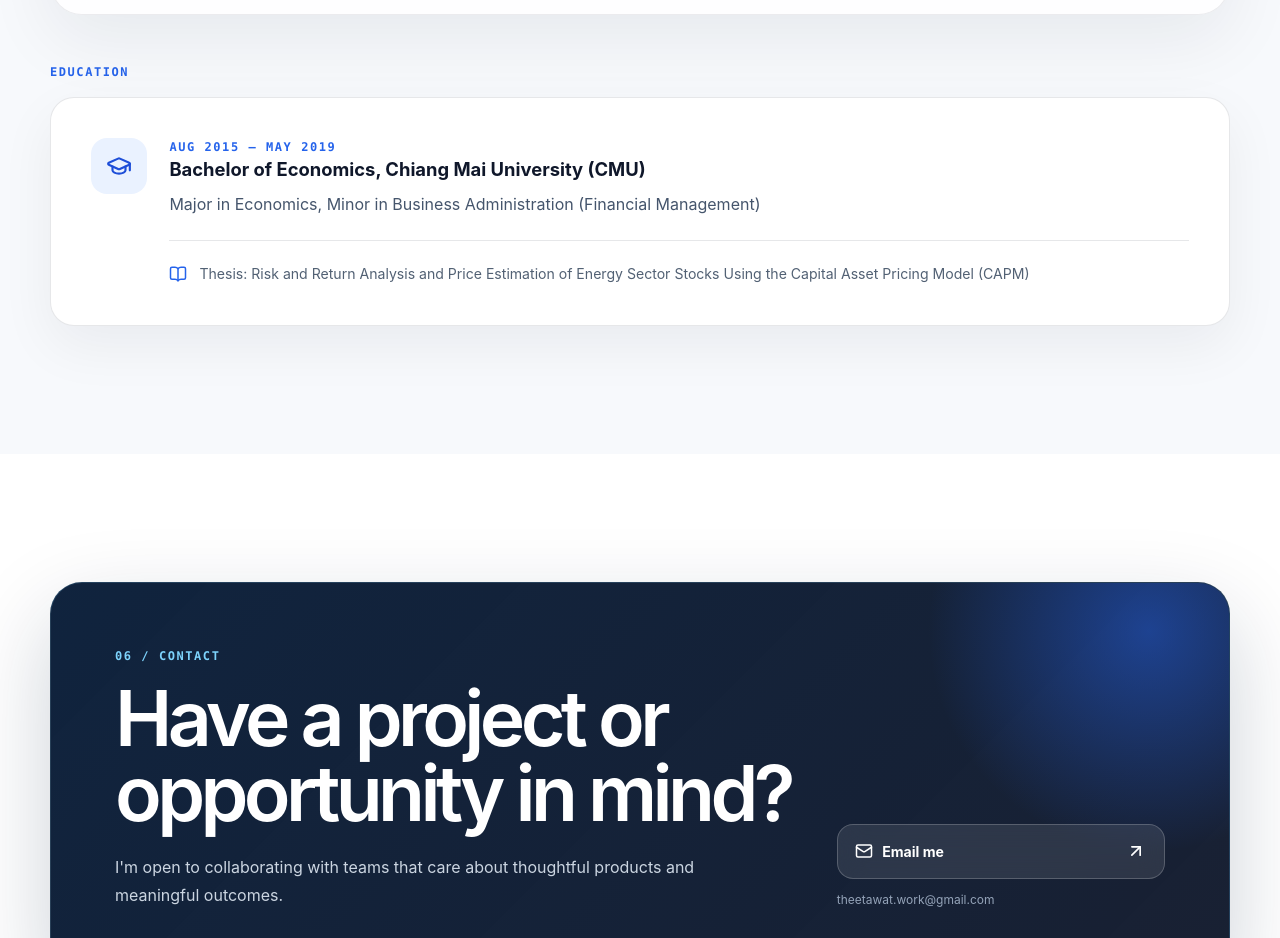
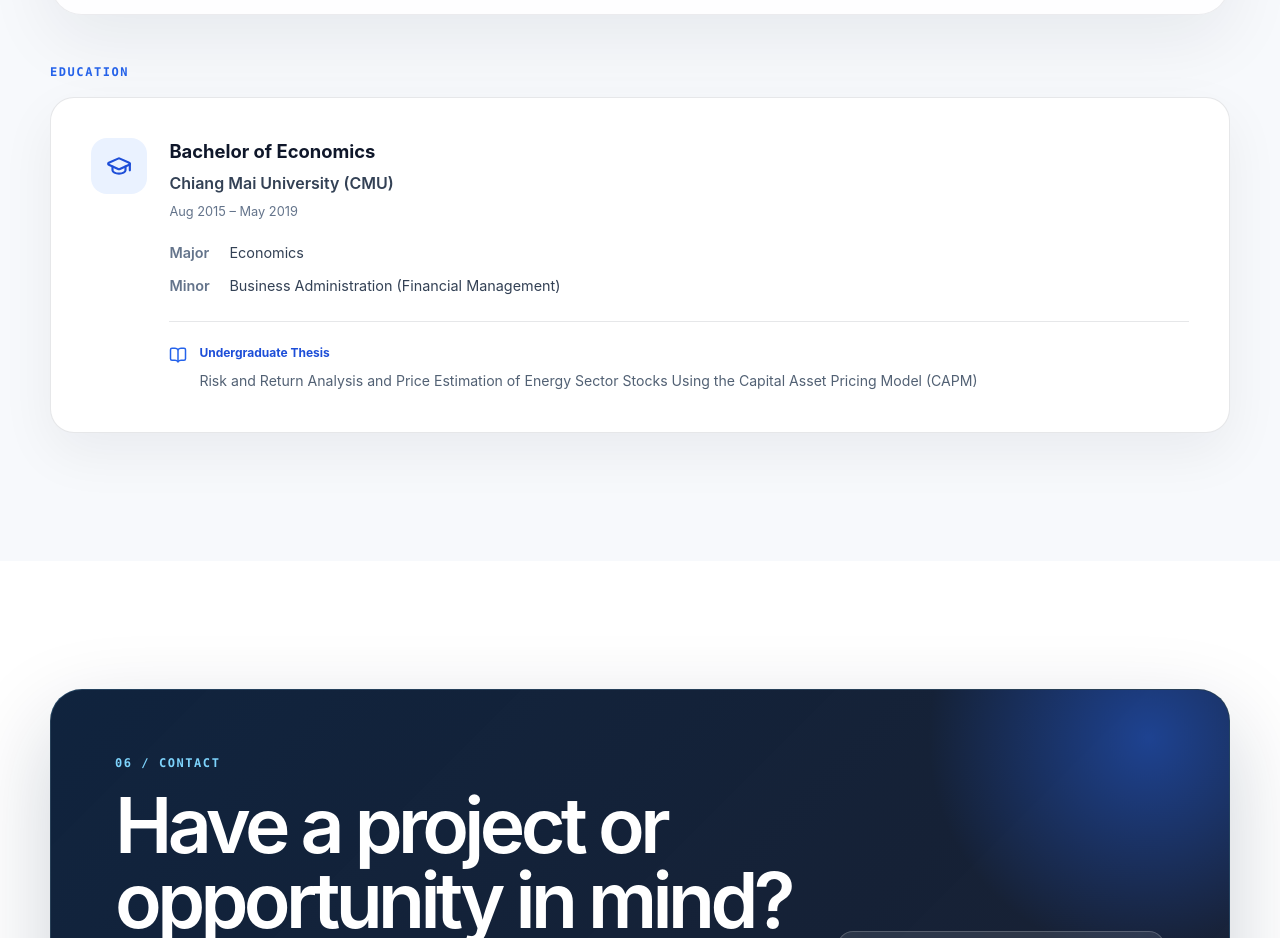
Before and after one commit to TheetawatCode/Theetawat-Portfolio, a Next.js app: page / in a window 1280 px wide. Shown: the part 7820-8758 px from the top of the page. Built offline with nearby package versions, Linux system fonts and the light colour scheme.

Commit message:
refactor: clarify education card information hierarchy

```diff
--- a/src/app/globals.css
+++ b/src/app/globals.css
@@ -1131,6 +1131,15 @@ a {
 
 .education-thesis svg { flex: 0 0 auto; margin-top: 0.2rem; color: #2563eb; }
 
+.education-content { min-width: 0; }
+.education-university { margin-top: 0.35rem; color: #334155; font-weight: 600; }
+.education-duration { margin-top: 0.4rem; color: #64748b; font-size: 0.8rem; }
+.education-fields { display: grid; gap: 0.6rem; margin-top: 1.25rem; font-size: 0.9rem; line-height: 1.6; }
+.education-fields > div { display: grid; grid-template-columns: 3rem minmax(0, 1fr); gap: 0.75rem; }
+.education-fields dt { color: #64748b; font-weight: 600; }
+.education-fields dd { color: #334155; }
+.education-thesis h5 { margin-bottom: 0.4rem; color: #1d4ed8; font-size: 0.75rem; font-weight: 700; }
+
 .contact-section {
   scroll-margin-top: 4.5rem;
   padding-block: clamp(5.5rem, 10vw, 9rem);
--- a/src/components/education-section.tsx
+++ b/src/components/education-section.tsx
@@ -8,13 +8,20 @@ export function EducationSection() {
         <h3 className="eyebrow">Education</h3>
         <article className="education-card">
           <div className="education-icon"><GraduationCap size={26} aria-hidden="true" /></div>
-          <div>
-            <p className="eyebrow">{education.duration}</p>
-            <h4>{education.title}</h4>
-            <p className="mt-2 text-slate-600">{education.major}</p>
+          <div className="education-content">
+            <h4>{education.degree}</h4>
+            <p className="education-university">{education.university}</p>
+            <p className="education-duration">{education.duration}</p>
+            <dl className="education-fields">
+              <div><dt>Major</dt><dd>{education.major}</dd></div>
+              <div><dt>Minor</dt><dd>{education.minor}</dd></div>
+            </dl>
             <div className="education-thesis">
               <BookOpen size={18} aria-hidden="true" />
-              <p>{education.description}</p>
+              <div>
+                <h5>Undergraduate Thesis</h5>
+                <p>{education.thesis}</p>
+              </div>
             </div>
           </div>
         </article>
--- a/src/data/portfolio.ts
+++ b/src/data/portfolio.ts
@@ -448,8 +448,10 @@ export const projects: Project[] = [
 ];
 
 export const education = {
-  title: "Bachelor of Economics, Chiang Mai University (CMU)",
-  major: "Major in Economics, Minor in Business Administration (Financial Management)",
+  degree: "Bachelor of Economics",
+  university: "Chiang Mai University (CMU)",
+  major: "Economics",
+  minor: "Business Administration (Financial Management)",
   duration: "Aug 2015 – May 2019",
-  description: "Thesis: Risk and Return Analysis and Price Estimation of Energy Sector Stocks Using the Capital Asset Pricing Model (CAPM)",
+  thesis: "Risk and Return Analysis and Price Estimation of Energy Sector Stocks Using the Capital Asset Pricing Model (CAPM)",
 } as const;
```
